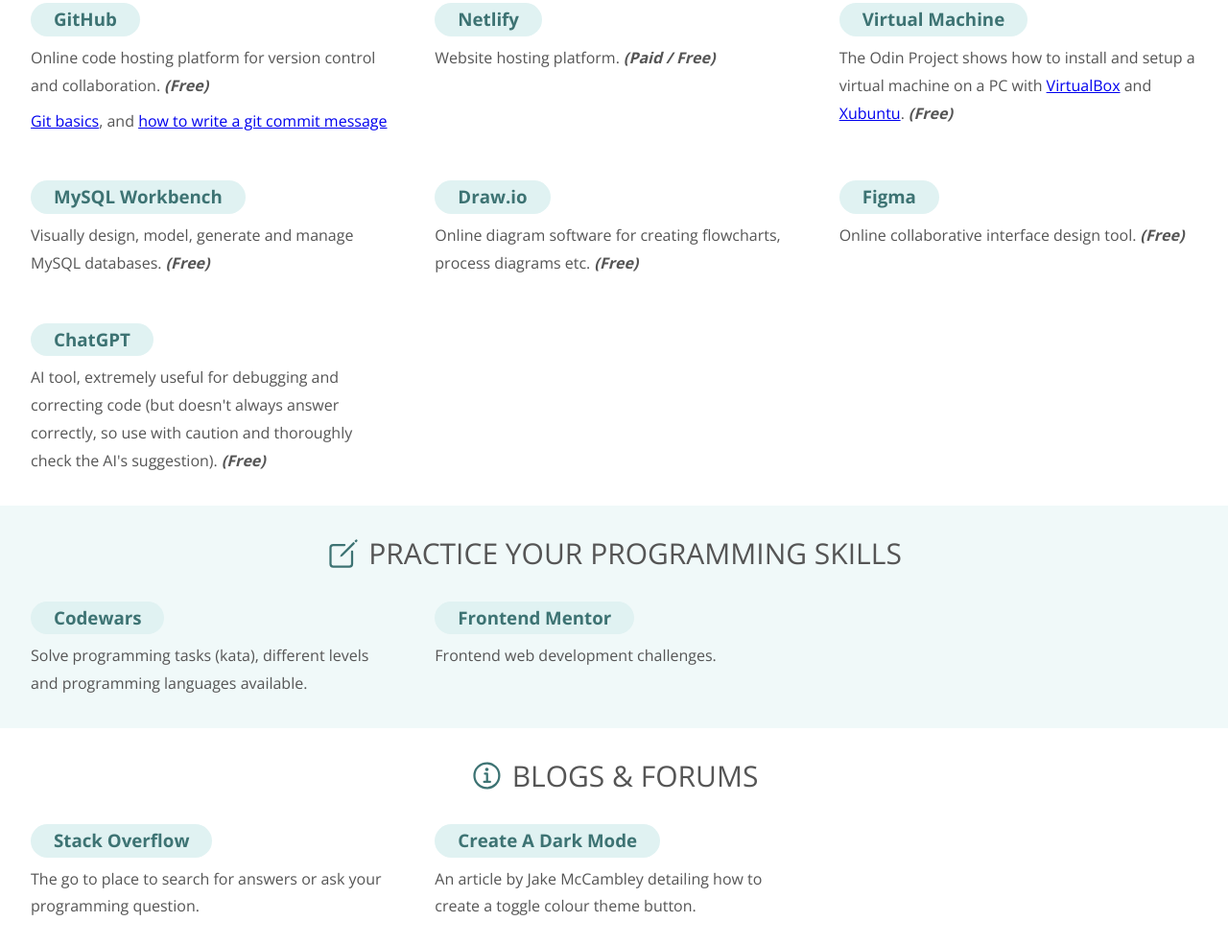
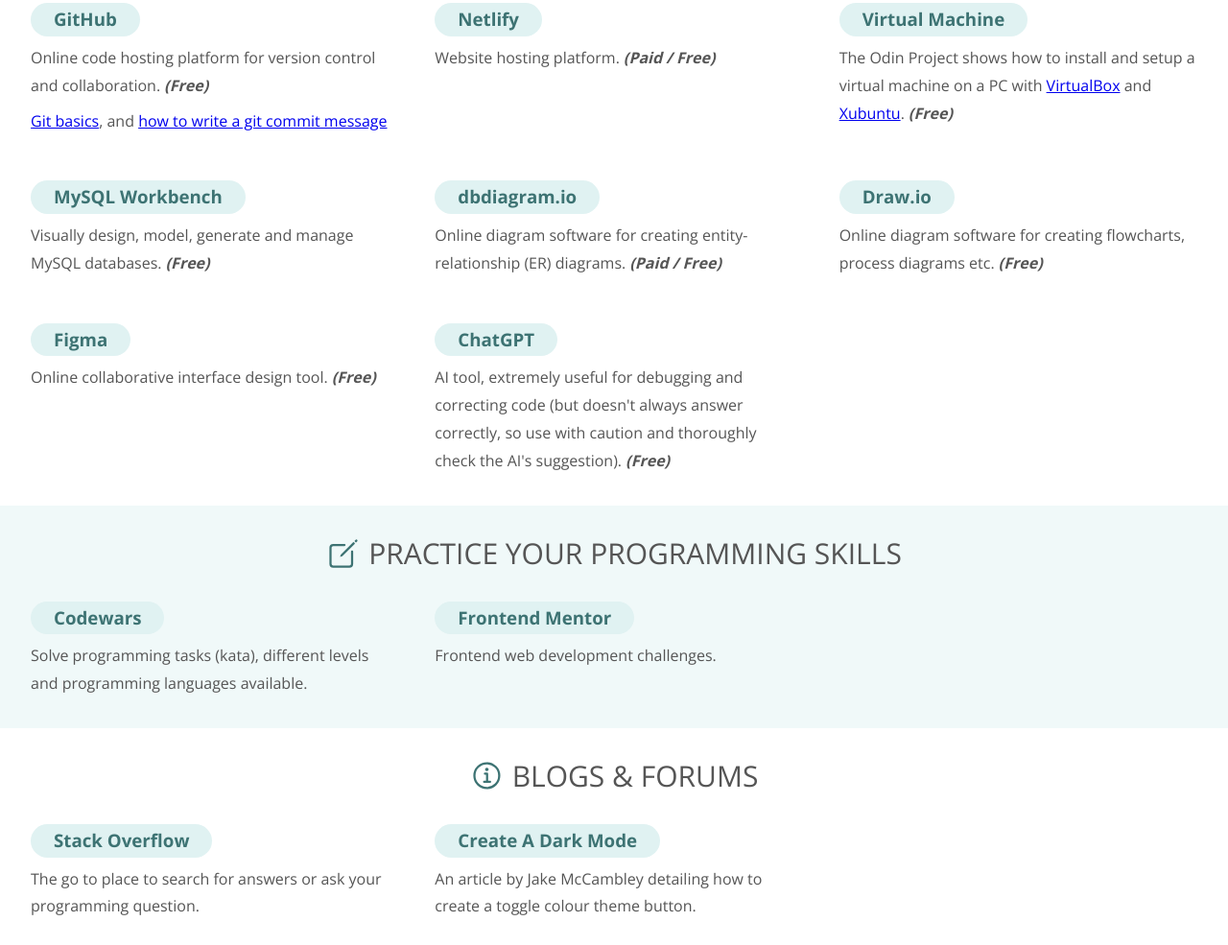
Before and after one commit to VTickner/coding-resources, a plain HTML site: page index.html in a window 1280 px wide. Shown: the part 1180-2165 px from the top of the page at 96% size. Drawn offline with nearby package versions, Linux system fonts and the light colour scheme.

Commit message:
database schema dbdiagram.io resource added

```diff
--- a/index.html
+++ b/index.html
@@ -147,6 +147,11 @@
               Workbench</a></h3>
           <p class="resource__text">Visually design, model, generate and manage MySQL databases. <span
               class="resource__price">(Free)</span></p>
+        </div>
+        <div class="resource">
+          <h3 class="resource__title"><a class="resource__link" href="https://dbdiagram.io/home">dbdiagram.io</a></h3>
+          <p class="resource__text">Online diagram software for creating entity-relationship (ER) diagrams. <span
+              class="resource__price">(Paid / Free)</span></p>
         </div>
         <div class="resource">
           <h3 class="resource__title"><a class="resource__link" href="https://draw.io/">Draw.io</a></h3>
```
